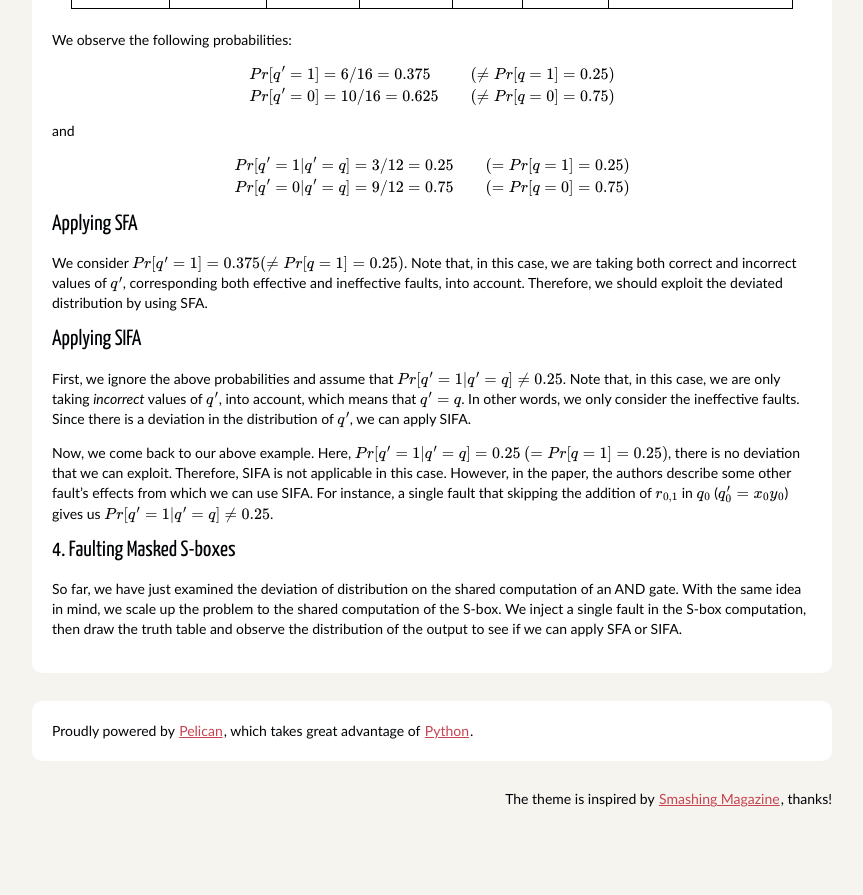
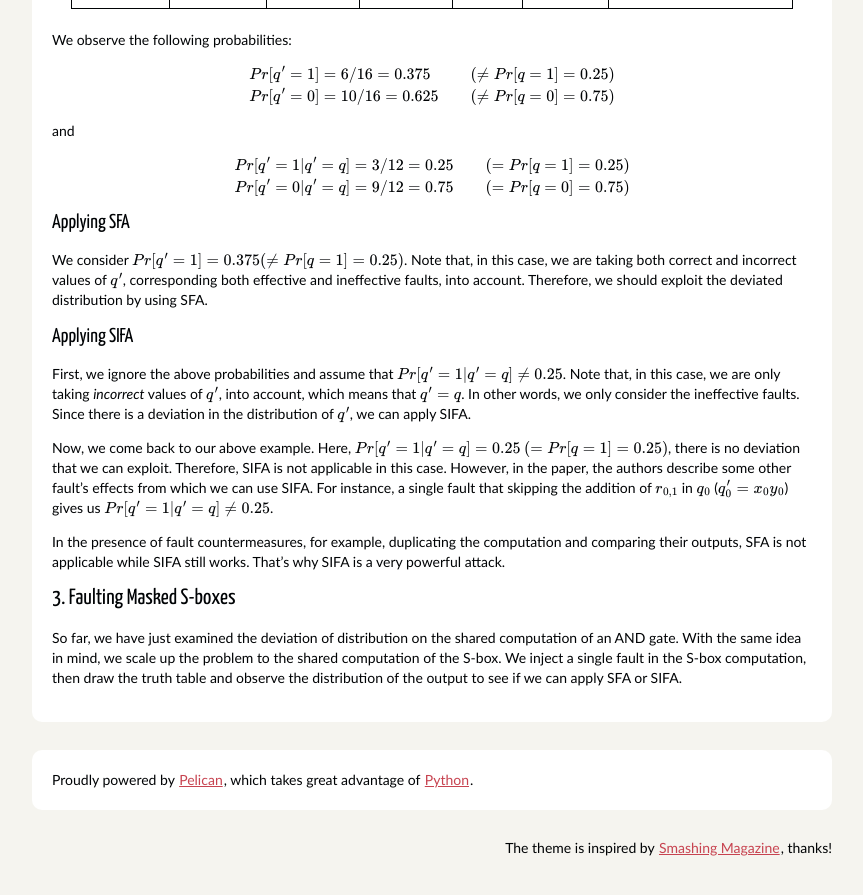
Before and after one commit to nvietsang/nvietsang.github.io, a Jekyll site: the page built from _posts/2023-08-05-SIFA-On-Masked-AES.md, in a window 1280 px wide and 900 px high, scrolled down 1754 px. Shown: the top 895 px of the window, without its empty margins (208-1071 px from the left). Built offline with Jekyll 4.4.1, drawn with Linux system fonts in a browser that asks for light colours; formulas are drawn with MathJax 3; before the commit the page ends 2605 px from its top, so only the background shows below that; some of the changed text lies outside the part shown.

Commit message:
fix post

```diff
--- a/_posts/2023-08-05-SIFA-On-Masked-AES.md
+++ b/_posts/2023-08-05-SIFA-On-Masked-AES.md
@@ -1,6 +1,6 @@
 ---
 layout: post
-title: SIFA on Masked AES with Fault Countermeasures
+title: SIFA on Masked Computation
 ---
 
 This post explains how to use SIFA to attack AES implementations protected with both masking and detection-based fault countermeasures. The nice idea of this attack was presented in the paper [[Dobraunig et al., ASIACRYPT 2018]](https://eprint.iacr.org/2018/357.pdf) that I enjoyed reading very much.
@@ -77,16 +77,18 @@
 \end{align}
 $$
 
-## Applying SFA
+### Applying SFA
 
 We consider $$Pr[q'=1] = 0.375 (\ne Pr[q=1] = 0.25)$$. Note that, in this case, we are taking both correct and incorrect values of $$q'$$, corresponding both effective and ineffective faults, into account. Therefore, we should exploit the deviated distribution by using SFA.
 
-## Applying SIFA
+### Applying SIFA
 
 First, we ignore the above probabilities and assume that $$Pr[q'=1 \vert q'=q] \ne 0.25$$. Note that, in this case, we are only taking *incorrect* values of $$q'$$, into account, which means that $$q'=q$$. In other words, we only consider the ineffective faults. Since there is a deviation in the distribution of $$q'$$, we can apply SIFA.
 
 Now, we come back to our above example. Here, $$Pr[q'=1 \vert q'=q] = 0.25$$ $$(= Pr[q=1] = 0.25)$$, there is no deviation that we can exploit. Therefore, SIFA is not applicable in this case. However, in the paper, the authors describe some other fault's effects from which we can use SIFA. For instance, a single fault that skipping the addition of $$r_{0,1}$$ in $$q_0$$ ($$q_0' = x_0y_0$$) gives us $$Pr[q'=1 \vert q'=q] \ne 0.25$$.
 
-## 4. Faulting Masked S-boxes
+In the presence of fault countermeasures, for example, duplicating the computation and comparing their outputs, SFA is not applicable while SIFA still works. That's why SIFA is a very powerful attack.
+
+## 3. Faulting Masked S-boxes
 
 So far, we have just examined the deviation of distribution on the shared computation of an AND gate. With the same idea in mind, we scale up the problem to the shared computation of the S-box. We inject a single fault in the S-box computation, then draw the truth table and observe the distribution of the output to see if we can apply SFA or SIFA.
```
